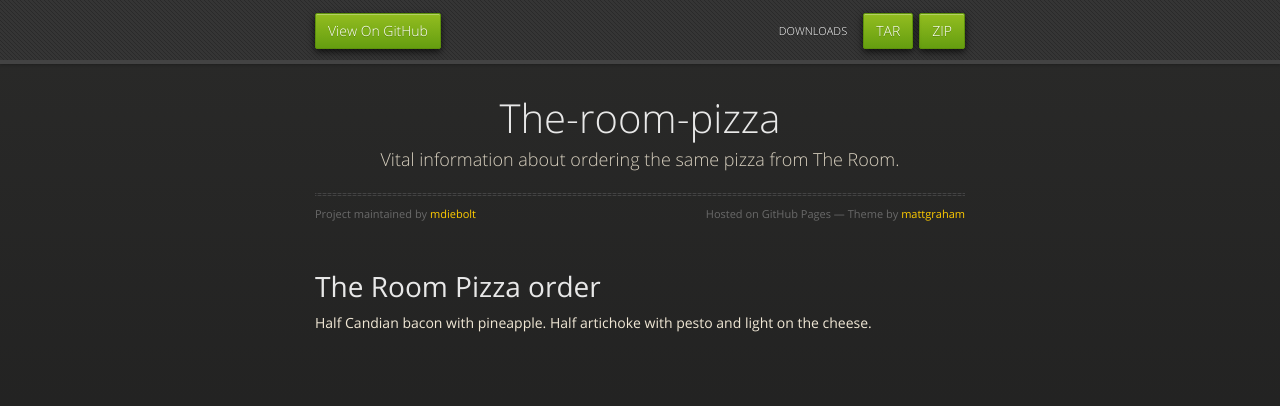
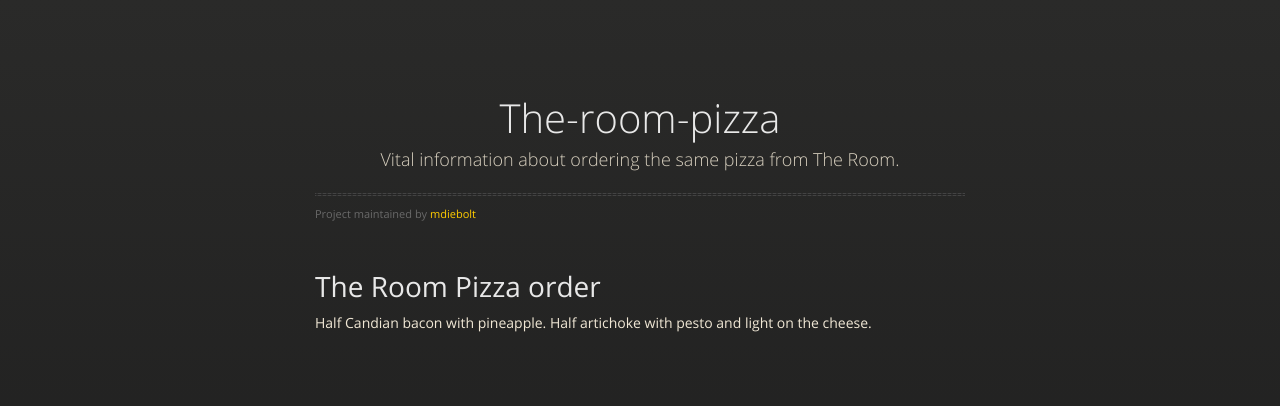
Before and after one commit to mdiebolt/the-room-pizza, a plain HTML site: page index.html in a window 1280 px wide. Drawn offline with nearby package versions, Linux system fonts and the light colour scheme.

Commit message:
remove header

```diff
--- a/index.html
+++ b/index.html
@@ -18,15 +18,6 @@
 
   </head>
   <body>
-      <div id="header">
-        <nav>
-          <li class="fork"><a href="https://github.com/mdiebolt/the-room-pizza">View On GitHub</a></li>
-          <li class="downloads"><a href="https://github.com/mdiebolt/the-room-pizza/zipball/master">ZIP</a></li>
-          <li class="downloads"><a href="https://github.com/mdiebolt/the-room-pizza/tarball/master">TAR</a></li>
-          <li class="title">DOWNLOADS</li>
-        </nav>
-      </div><!-- end header -->
-
     <div class="wrapper">
 
       <section>
@@ -35,7 +26,6 @@
           <p>Vital information about ordering the same pizza from The Room.</p>
           <hr>
           <span class="credits left">Project maintained by <a href="https://github.com/mdiebolt">mdiebolt</a></span>
-          <span class="credits right">Hosted on GitHub Pages &mdash; Theme by <a href="http://twitter.com/#!/michigangraham">mattgraham</a></span>
         </div>
 
         <h1>The Room Pizza order</h1>
```
